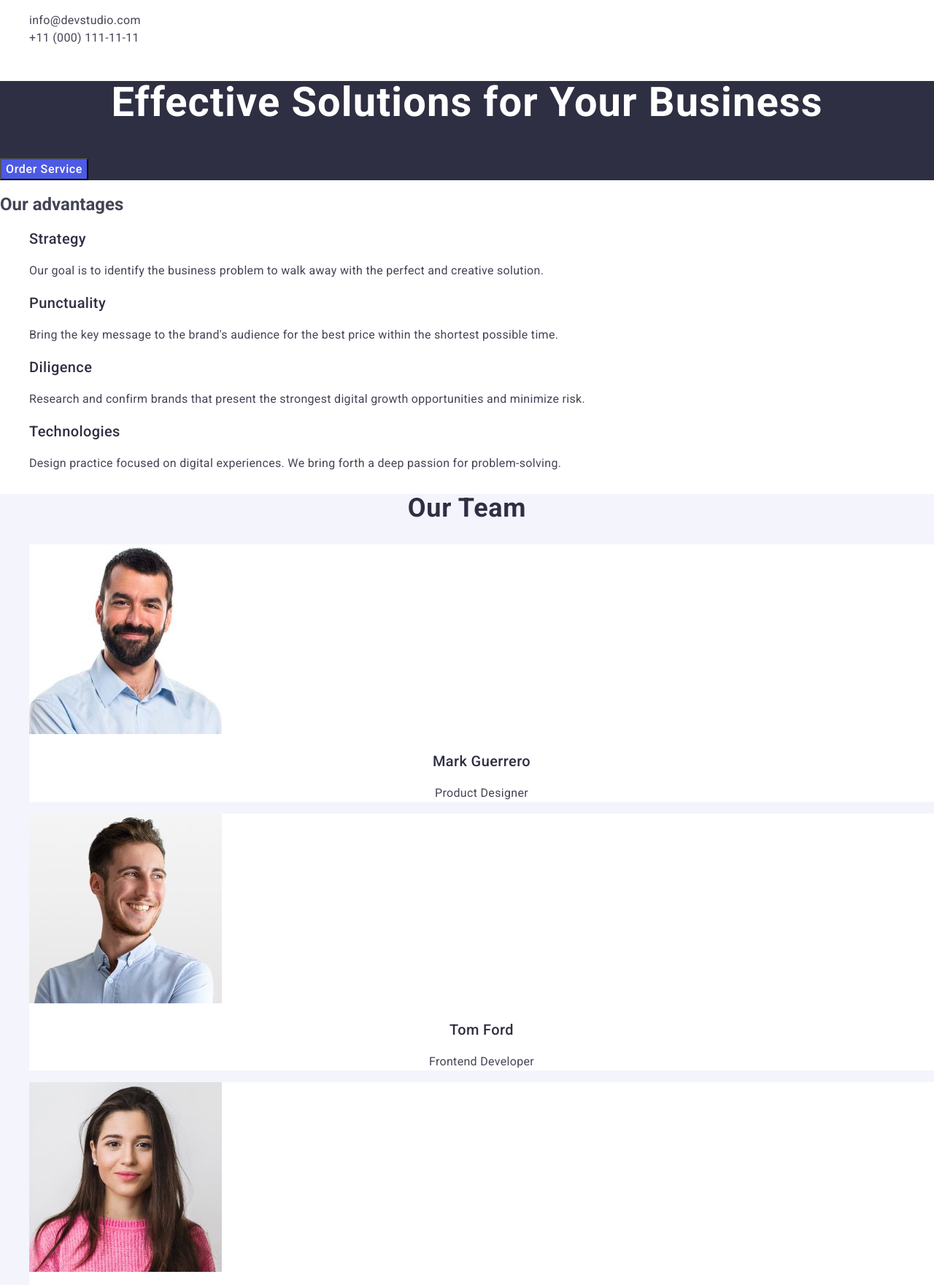
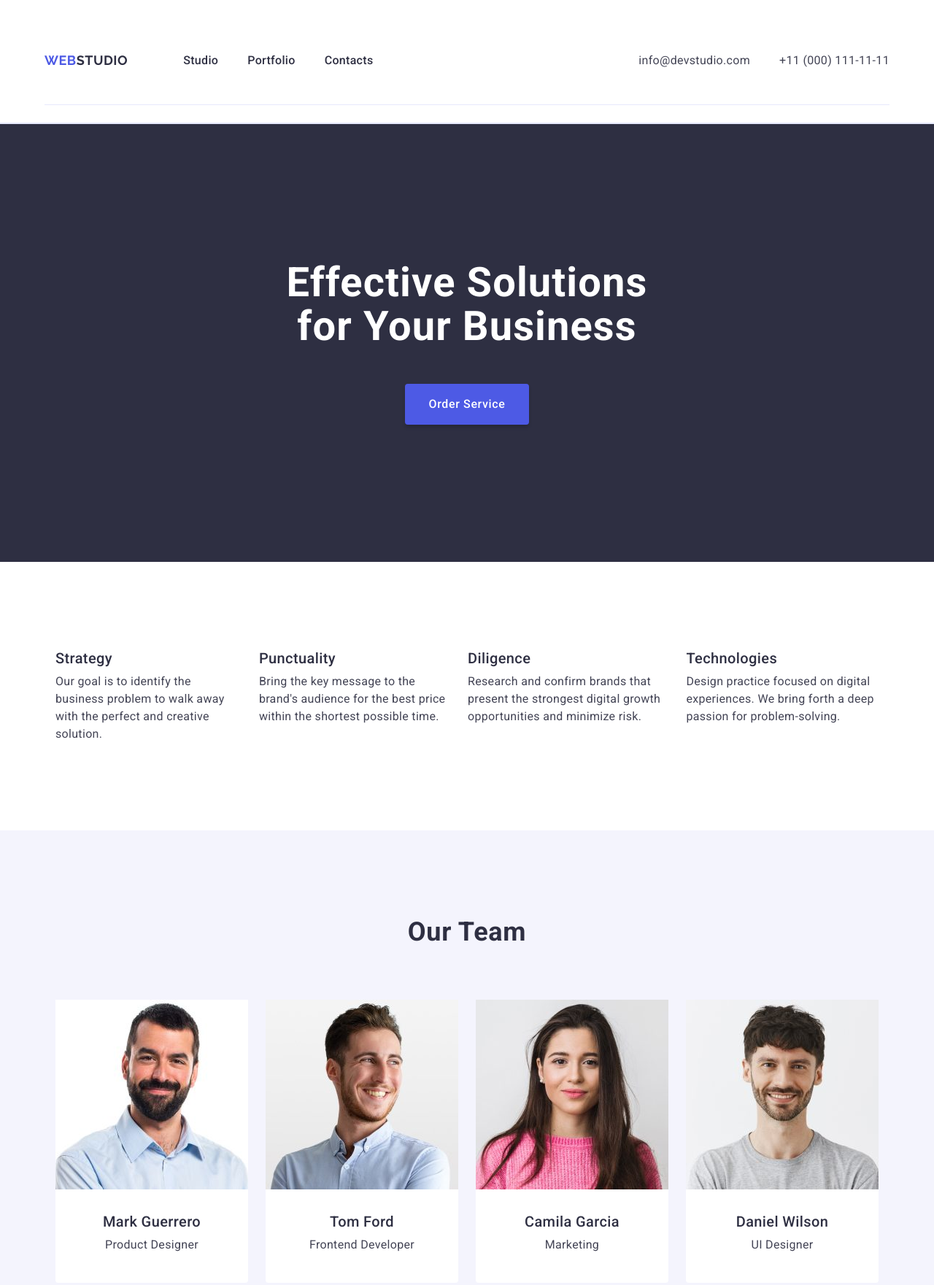
Before and after one commit to DarynaKorniienko99/goit-markup-hw-03, a plain HTML site: page index.html in a window 1280 px wide. Shown: the part 109-1870 px from the top of the page at 73% size. Drawn offline with nearby package versions, Linux system fonts and the light colour scheme.

Commit message:
hw3 flexbox

```diff
--- a/css/styles.css
+++ b/css/styles.css
@@ -1,17 +1,74 @@
+h1,
+h2,
+h3,
+h4,
+h5,
+h6,
+p {
+    margin-top: 0;
+    margin-bottom: 0;
+}
+ul, ol {
+    margin-top: 0;
+    margin-bottom: 0;
+    padding-left: 0;
+}
 ul, ol {
     list-style-type: none;
 }
-
 a {
     text-decoration: none;
 }
+img {
+    display: block;
+  }
+section {
+    padding-top: 120px;
+    padding-bottom: 120px;
+}
+/* скидання маркерів */
+  .list { list-style-type: none; }
+/* скидання підкреслень в посиланнях */
+  .link { text-decoration: none; }
 
   body {
     font-family: 'Roboto', sans-serif;
     color: #434455;
-    font-weight: 400;
+    font-weight: 400px;
     background-color: #ffffff;
 }
+
+.container {
+    width: 1158px;
+    margin-left: auto;
+    margin-right: auto;
+    padding-left: 15px;
+    padding-right: 15px;
+}
+.logotype { margin-right: 76px; }
+
+.page-header {
+    display: flex;
+    justify-content: space-between;
+    padding: 24px 0;
+    margin-top: 54px;
+}
+.page-navigation {
+    display: flex;
+    align-items: center;
+}
+.menu-list {
+    display: flex;
+    gap: 40px;
+}
+.contacts-menu-item {
+    padding: 24px 0;
+}
+.contacts-menu {
+    display: flex;
+    gap: 40px;
+}
+.page-header { border-bottom: 1px solid #e7e9fc; }
 
 .logotype {
 font-family: 'Raleway', sans-serif;
@@ -22,25 +79,28 @@ letter-spacing: 0.03em;
 text-transform: uppercase;
 color:#4d5ae5;
 }
-.logo-end {color: #2E2F42;}
-
+.logo-end { color: #2E2F42; }
 .menu-link {
-    font-family: Roboto;
+    padding-top: 24px;
+    padding-bottom: 24px;
+}
+.menu-link {
     font-size: 16px;
     font-weight: 500;
     line-height: 1.5;
     letter-spacing: 0.02em;
     color: #2E2F42;
 }
-
 .menu-link:hover,
 .menu-link:focus {
     color: #404bbf;
 }
 
-.contacts {
-    font-style: normal;
+.contacts-link {
+    padding-top: 24px;
+    padding-bottom: 24px;
 }
+.contacts { font-style: normal; }
 .contacts-link {
 font-family: Roboto;
 font-size: 16px;
@@ -56,25 +116,38 @@ color:#434455;
 
 /* ============== HERO SECTION ============== */
 
-button {
-    cursor: pointer;
+.button {
+    padding: 16px 32px;
+    display: inline-flex;
+    display: block;
+    min-width: 169px;
+    height: 56px;
+    border: none;
+    margin: 0 auto;
+    gap: 10px;
+    border-radius: 4px;
+
     font-family: 'Roboto', sans-serif;
     font-weight: 500;
     line-height: 1.5;
     letter-spacing: 0.04em;
     color: #ffffff;
+
     background-color:#4D5AE5;
+    box-shadow: 0px 4px 4px 0px rgba(0, 0, 0, 0.15);
 }
-
-.order-service:hover,
-.order-service:focus
- {
-    background-color: #404BBF;
-}
+.button { cursor: pointer; }
+.button:hover,
+.button:focus { background-color: #404BBF; }
 
 .main-background {
+    display: flex;
+    flex-shrink: 0;
+    justify-content: center;
     background-color:#2E2F42;
-}
+    padding-top: 188px;
+    padding-bottom: 188px;
+    border-top: 1px solid #E7E9FC; }
 .main-head {
 text-align: center;
 font-family: Roboto;
@@ -83,9 +156,32 @@ font-weight: 700;
 line-height: 1.07;
 letter-spacing: 0.02em;
 color: #ffffff;
+max-width: 496px;
+margin-top: 0;
+margin-right: auto;
+margin-bottom: 48px;
+margin-left: auto;
 }
 
 /* ============== OUR ADVANTAGES ============== */
+.made-menu {
+    display: flex;
+    gap: 24px; }
+.made-menu-item {
+    width: calc((100% -3 * 24px) / 4); }
+
+ .visually-hidden {
+    position: absolute;
+    width: 1px;
+    height: 1px;
+    margin: -1px;
+    border: 0;
+    padding: 0;
+    white-space: nowrap;
+    clip-path: inset(100%);
+    clip: rect(0 0 0 0);
+    overflow: hidden; }
+
 .made-menu-item-name {
 font-family: Roboto;
 font-size: 20px;
@@ -101,15 +197,30 @@ line-height: 1.5;
 letter-spacing: 0.02em;
 color:#434455;
 }
+.made-menu-item-name { margin-bottom: 8px; }
 /* ============== OUR TEAM ============== */
 
-.workers-background
-{
-    background-color:#F4F4FD;
-}
+.workers-background { background-color:#F4F4FD; }
 .workers-person {
     background-color:#ffffff;
-}
+    width: calc((100% - 72px) / 4);
+    border-radius: 0px 0px 4px 4px; }
+.workers-head {
+    margin-bottom: 72px; }
+.workers-menu {
+    display: flex;
+    gap: 24px; }
+.container-workers {
+    padding-top: 32px;
+    padding-bottom: 32px; }
+.workers-names {
+    text-align: center;
+    margin-bottom: 8px; }
+.workers-positions {
+    text-align: center;
+    margin-bottom: 8px; }
+
+
 .workers-head {
 text-align: center;
 font-size: 36px;
@@ -137,6 +248,12 @@ color:#2E2F42;
 }
 /* ============== OUR PORTFOLIO ============== */
 .works-head {
+display: flex;
+justify-content: center;
+margin-top: 120px;
+margin-right: auto;
+margin-bottom: 72px;
+margin-left: auto;
 text-align: center;
 font-size: 36px;
 font-weight: 700;
@@ -144,6 +261,14 @@ line-height: 1.11;
 letter-spacing: 0.02em;
 text-transform: capitalize;
 color: #2E2F42;
+}
+.works-menu {
+    display: flex;
+    flex-wrap: wrap;
+    column-gap: 24px;
+}
+.works-menu-item {
+    width: calc((100% - 2 * 24px) / 3);
 }
 .works-item {
 font-size: 20px;
@@ -159,13 +284,20 @@ line-height: 1.5;
 letter-spacing: 0.02em;
 color: #434455;
 }
+.portfolio-caption {
+    border: 1px solid #e7e9fc;
+    border-top: none;
+    padding: 32px 16px;
+}
+/* ============== FOOTER ============== */
 .page-footer {
     background-color: #2E2F42;
+    padding-top: 100px;
+    padding-bottom: 100px;
 }
 .logo-footer {
          color: #F4F4FD;
 }
-
 .logotype-web {
     font-family: 'Raleway', sans-serif;
     font-size: 18px;
@@ -176,11 +308,15 @@ color: #434455;
     text-transform: uppercase;
     color: #4D5AE5;
 }
-
 .footer-text {
 font-size: 16px;
 font-weight: 400;
 line-height: 1.5;
 letter-spacing: 0.02em;
 color: #F4F4FD;
+max-width: 264px;
 }
+.logo-footer {
+    display: inline-block;
+    margin-bottom: 16px;
+}
--- a/index.html
+++ b/index.html
@@ -25,13 +25,13 @@
 
   <body>
     <!-- PAGE HEADER -->
-
     <header class="page-header">
+      <div class="container page-header">
         <nav class="page-navigation">
           <a class="logotype link" href="./index.html"
             >Web<span class="logo-end">Studio</span></a
           >
-        <ul class="menu list">
+          <ul class="menu-list">
             <li class="menu-item">
               <a class="menu-link" href="./index.html">Studio</a>
             </li>
@@ -58,18 +58,22 @@
             </li>
           </ul>
         </address>
+      </div>
     </header>
     <main>
       <!-- HERO SECTION -->
-      <section class="main-background">
-        <h1 class="main-head">Effective Solutions for Your Business</h1>
+      <section class="section main-background">
+        <div class="container">
+        <h1 class="main-head main-head-container">Effective Solutions for Your Business</h1>
 
-        <button class="order-service" type="button">Order Service</button>
+        <button class="button button-container" type="button">Order Service</button>
+        </div>
       </section>
 
       <!-- OUR ADVANTAGES -->
-      <section>
-        <h2 class="main-works">Our advantages</h2>
+      <section class="section">
+        <div class="container">
+        <h2 class="visually-hidden">Our advantages</h2>
         <ul class="made-menu">
           <li class="made-menu-item">
             <h3 class="made-menu-item-name">Strategy</h3>
@@ -103,12 +107,13 @@
             </p>
           </li>
         </ul>
+        </div>
       </section>
 
       <!-- OUR TEAM -->
-      <section class="workers-background">
+      <section class="workers-background section">
+        <div class="container">
         <h2 class="workers-head">Our Team</h2>
-
         <ul class="workers-menu">
           <li class="workers-person">
             <img
@@ -117,8 +122,10 @@
               width="264"
               height="260"
             />
+            <div class="container-workers">
             <h3 class="workers-names">Mark Guerrero</h3>
             <p class="workers-positions">Product Designer</p>
+          </div>
           </li>
 
           <li class="workers-person">
@@ -128,8 +135,10 @@
               width="264"
               height="260"
             />
+            <div class="container-workers">
             <h3 class="workers-names">Tom Ford</h3>
             <p class="workers-positions">Frontend Developer</p>
+          </div>
           </li>
 
           <li class="workers-person">
@@ -139,8 +148,10 @@
               width="264"
               height="260"
             />
+            <div class="container-workers">
             <h3 class="workers-names">Camila Garcia</h3>
             <p class="workers-positions">Marketing</p>
+          </div>
           </li>
 
           <li class="workers-person">
@@ -150,87 +161,105 @@
               width="264"
               height="260"
             />
+            <div class="container-workers">
             <h3 class="workers-names">Daniel Wilson</h3>
             <p class="workers-positions">UI Designer</p>
+          </div>
           </li>
         </ul>
+      </div>
       </section>
 
       <!-- OUR PORTFOLIO -->
-      <section class="our-portfolio">
+      <section class="section">
+        <div class="container">
         <h2 class="works-head">Our Portfolio</h2>
         <ul class="works-menu">
-          <li>
+          <li class="works-menu-item">
             <img
               src="./images/bankingapp.jpg"
               alt="bankingapp"
               width="360"
-              height="300"
+
             />
+            <div class="portfolio-caption">
             <h3 class="works-item">Banking App</h3>
             <p class="works-position">App</p>
+            </div>
           </li>
 
-          <li>
+          <li class="works-menu-item">
             <img
               src="./images/cashlesspayment.jpg"
               alt="cashlesspayment"
               width="360"
               height="300"
             />
+            <div class="portfolio-caption">
             <h3 class="works-item">Cashless Payment</h3>
             <p class="works-position">Marketing</p>
+          </div>
           </li>
 
-          <li>
+          <li class="works-menu-item">
             <img
               src="./images/meditationapp.jpg"
               alt="meditationapp"
               width="360"
               height="300"
             />
+            <div class="portfolio-caption">
             <h3 class="works-item">Meditation App</h3>
             <p class="works-position">App</p>
+          </div>
           </li>
 
-          <li>
+          <li class="works-menu-item">
             <img
               src="./images/taxiservice.jpg"
               alt="taxiservice"
               width="360"
               height="300"
             />
+            <div class="portfolio-caption">
             <h3 class="works-item">Taxi Service</h3>
             <p class="works-position">Marketing</p>
+          </div>
           </li>
 
-          <li>
+          <li class="works-menu-item">
             <img
               src="./images/screenillustrations.jpg"
               alt="screenillustrations"
               width="360"
               height="300"
             />
+            <div class="portfolio-caption">
             <h3 class="works-item">Screen Illustrations</h3>
             <p class="works-position">Design</p>
+          </div>
           </li>
 
-          <li>
+          <li class="works-menu-item">
             <img
               src="./images/onlinecourses.jpg"
               alt="onlinecourses"
               width="360"
               height="300"
             />
+            <div class="portfolio-caption">
             <h3 class="works-item">Online Courses</h3>
             <p class="works-position">Marketing</p>
+          </div>
           </li>
         </ul>
+      </div>
       </section>
     </main>
 
     <!-- PAGE FOOTER -->
     <footer class="page-footer">
+      <div class="container">
       <a href="index.html" class="logotype-web"
         >Web<span class="logo-footer">Studio</span></a
       >
@@ -238,6 +267,7 @@
         Increase the flow of customers and sales for your business with digital
         marketing & growth solutions.
       </p>
+    </div>
     </footer>
   </body>
 </html>
```
Also changed, not shown: 2 other files. Lines whose indentation alone changed are shown as unchanged.
